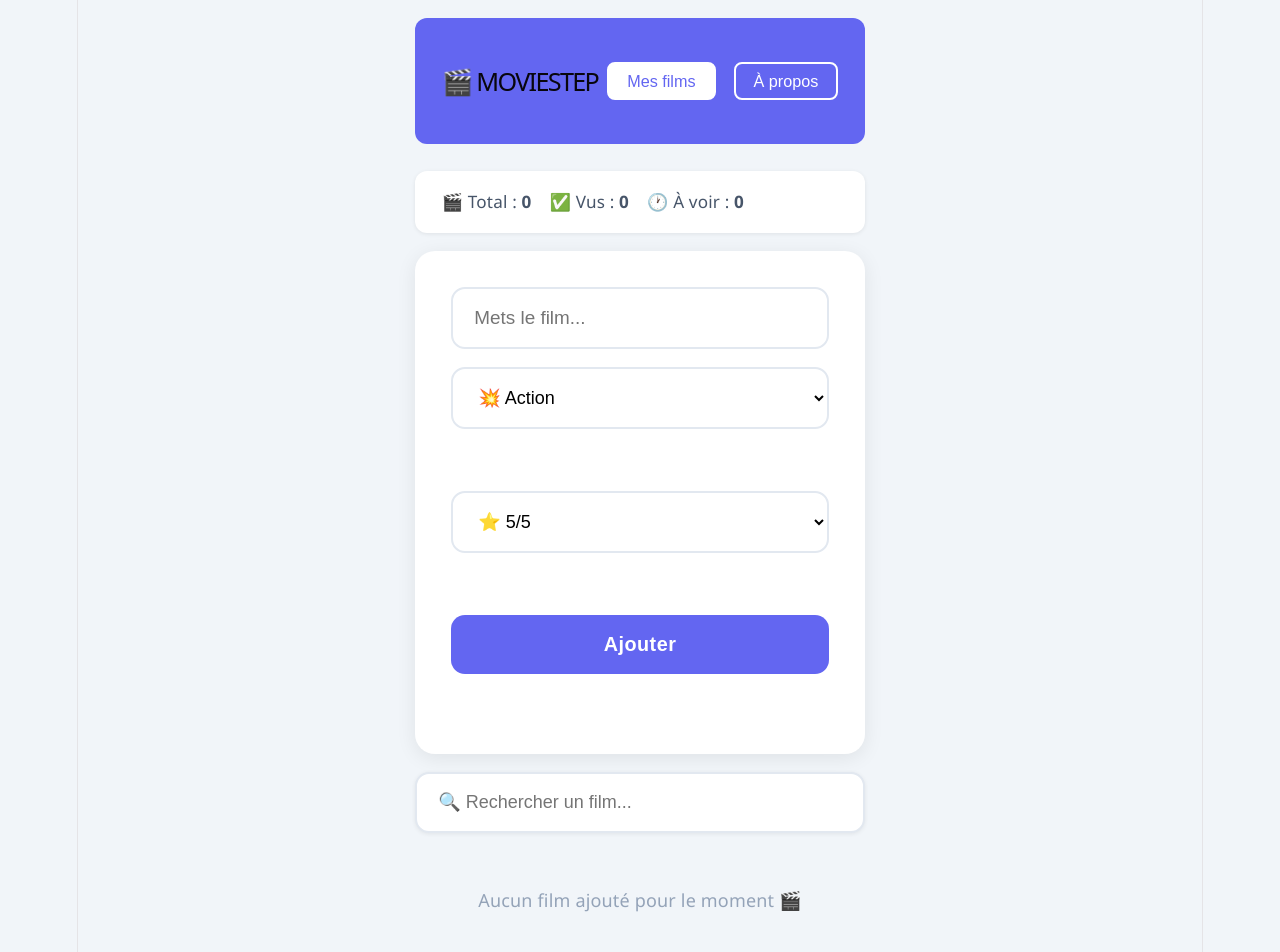
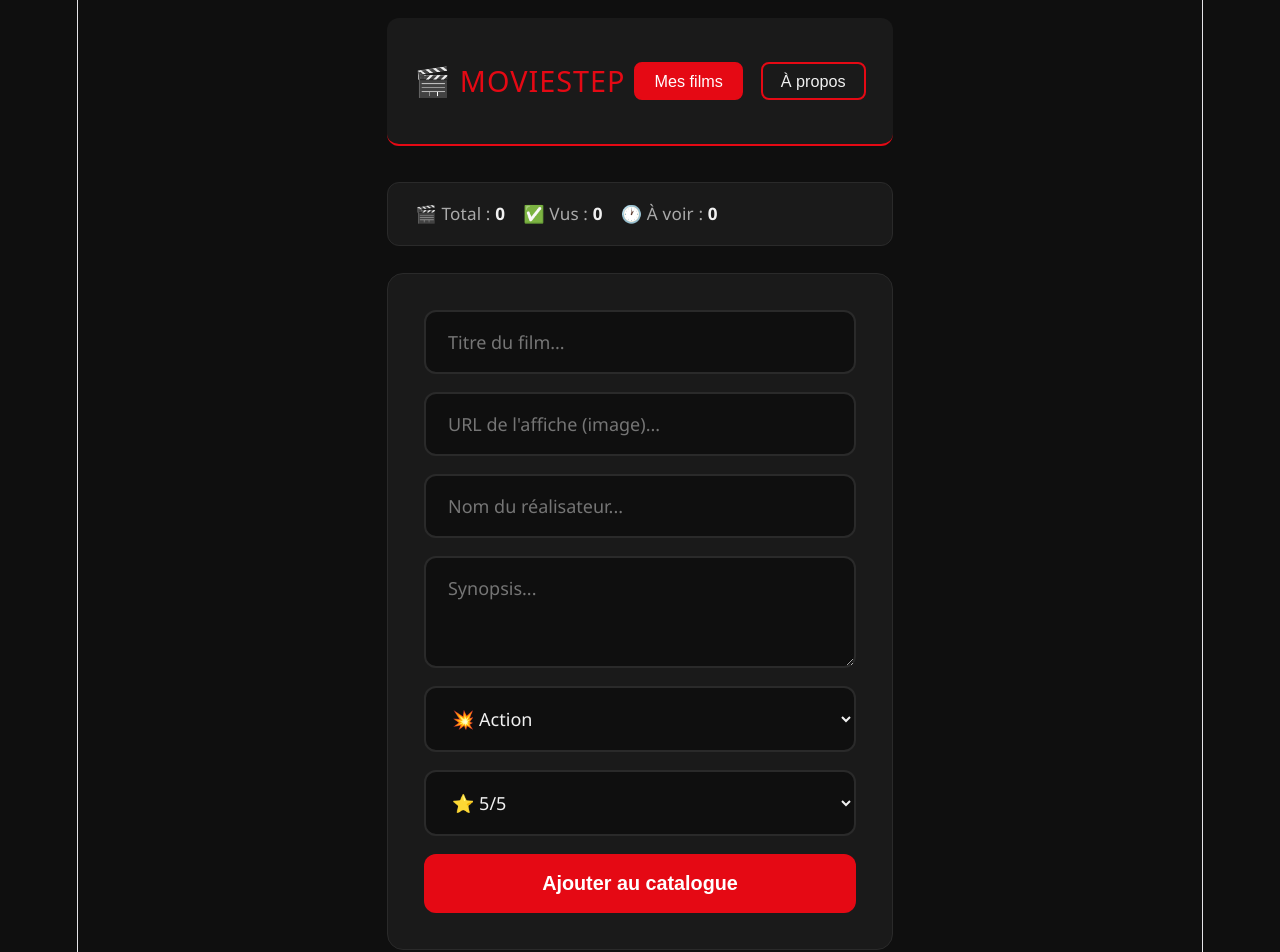
Before and after one commit to nonody08/moviestep, a React (Vite) app: page / in a window 1280 px wide. Shown: the top 952 px of the page. Built offline with nearby package versions, Linux system fonts and the light colour scheme.

Commit message:
ajout du catalogue

```diff
--- a/src/App.css
+++ b/src/App.css
@@ -6,12 +6,12 @@
 
 body {
   font-family: "Segoe UI", sans-serif;
-  background: #f1f5f9;
-  color: #1e293b;
+  background: #0f0f0f;
+  color: #f1f1f1;
 }
 
 .app {
-  max-width: 700px;
+  max-width: 1200px;
   margin: 0 auto;
   padding: 1rem;
 }
@@ -22,22 +22,26 @@ body {
   justify-content: space-between;
   align-items: center;
   padding: 1rem 1.5rem;
-  background: #6366f1;
-  color: white;
+  background: #1a1a1a;
+  border-bottom: 2px solid #e50914;
+  margin-bottom: 2rem;
   border-radius: 12px;
-  margin-bottom: 1.5rem;
   flex-wrap: wrap;
   gap: 0.5rem;
 }
 
-.header h1 { font-size: 1.4rem; }
+.header h1 {
+  font-size: 1.6rem;
+  color: #e50914;
+  letter-spacing: 1px;
+}
 
 .header nav { display: flex; gap: 0.5rem; }
 
 .header button {
   background: transparent;
-  border: 2px solid white;
-  color: white;
+  border: 2px solid #e50914;
+  color: #f1f1f1;
   padding: 0.4rem 1rem;
   border-radius: 8px;
   cursor: pointer;
@@ -47,245 +51,298 @@ body {
 
 .header button.active,
 .header button:hover {
-  background: white;
-  color: #6366f1;
+  background: #e50914;
+  color: white;
 }
 
 /* Main */
-.main { display: flex; flex-direction: column; gap: 1rem; }
+.main { display: flex; flex-direction: column; gap: 1.5rem; }
 
 /* Stats */
 .stats {
   display: flex;
   gap: 1rem;
   flex-wrap: wrap;
-  background: white;
+  background: #1a1a1a;
   padding: 1rem 1.5rem;
   border-radius: 12px;
-  box-shadow: 0 1px 4px rgba(0,0,0,0.08);
+  border: 1px solid #2a2a2a;
 }
 
-.stats span { font-size: 0.95rem; color: #475569; }
+.stats span { font-size: 0.95rem; color: #aaa; }
+.stats strong { color: #f1f1f1; }
 
 /* Form */
 .task-form {
   display: flex;
   flex-direction: column;
   gap: 1rem;
-  background: white;
+  background: #1a1a1a;
   padding: 2rem;
-  border-radius: 20px;
-  box-shadow: 0 4px 20px rgba(0, 0, 0, 0.08);
+  border-radius: 16px;
+  border: 1px solid #2a2a2a;
 }
 
-.task-form input {
-  width: 100%;
-  padding: 1rem 1.2rem;
-  border: 2px solid #e2e8f0;
-  border-radius: 14px;
-  font-size: 1.05rem;
-  outline: none;
-  transition: border 0.2s, box-shadow 0.2s;
-}
-
-.task-form input:focus {
-  border-color: #6366f1;
-  box-shadow: 0 0 0 4px rgba(99, 102, 241, 0.1);
-}
-
+.task-form input,
+.task-form textarea,
 .task-form select {
   width: 100%;
   padding: 1rem 1.2rem;
-  border: 2px solid #e2e8f0;
-  border-radius: 14px;
+  border: 2px solid #2a2a2a;
+  border-radius: 12px;
   font-size: 1rem;
   outline: none;
-  cursor: pointer;
-  background: white;
+  background: #0f0f0f;
+  color: #f1f1f1;
   transition: border 0.2s;
+  font-family: "Segoe UI", sans-serif;
 }
 
+.task-form input:focus,
+.task-form textarea:focus,
 .task-form select:focus {
-  border-color: #6366f1;
-  box-shadow: 0 0 0 4px rgba(99, 102, 241, 0.1);
+  border-color: #e50914;
 }
+
+.task-form select option { background: #1a1a1a; }
 
 .task-form button {
   width: 100%;
   padding: 1rem;
-  background: #6366f1;
+  background: #e50914;
   color: white;
   border: none;
-  border-radius: 14px;
+  border-radius: 12px;
   cursor: pointer;
   font-size: 1.1rem;
-  font-weight: 600;
-  letter-spacing: 0.5px;
+  font-weight: 700;
   transition: background 0.2s, transform 0.1s;
 }
 
 .task-form button:hover {
-  background: #4f46e5;
+  background: #b20710;
   transform: translateY(-1px);
 }
 
-.task-form button:active {
-  transform: translateY(0);
+/* Search */
+.search-input {
+  width: 100%;
+  padding: 1rem 1.2rem;
+  border: 2px solid #2a2a2a;
+  border-radius: 12px;
+  font-size: 1rem;
+  outline: none;
+  margin-bottom: 1.5rem;
+  background: #1a1a1a;
+  color: #f1f1f1;
+  transition: border 0.2s;
 }
 
-/* Task List */
-.task-list {
-  list-style: none;
+.search-input:focus { border-color: #e50914; }
+
+/* Grid */
+.film-grid {
+  display: grid;
+  grid-template-columns: repeat(auto-fill, minmax(220px, 1fr));
+  gap: 1.5rem;
+}
+
+/* Card */
+.film-card {
+  background: #1a1a1a;
+  border-radius: 12px;
+  overflow: hidden;
+  border: 1px solid #2a2a2a;
+  transition: transform 0.2s, box-shadow 0.2s;
+  display: flex;
+  flex-direction: column;
+}
+
+.film-card:hover {
+  transform: translateY(-4px);
+  box-shadow: 0 8px 30px rgba(229, 9, 20, 0.2);
+}
+
+.film-card.card-vu { opacity: 0.6; }
+
+.card-image-wrapper {
+  position: relative;
+  width: 100%;
+  height: 300px;
+  background: #0f0f0f;
+}
+
+.card-image {
+  width: 100%;
+  height: 100%;
+  object-fit: cover;
+}
+
+.card-no-image {
+  width: 100%;
+  height: 100%;
+  display: flex;
+  align-items: center;
+  justify-content: center;
+  font-size: 4rem;
+  background: #111;
+}
+
+.card-statut {
+  position: absolute;
+  top: 8px;
+  right: 8px;
+  font-size: 0.75rem;
+  padding: 0.3rem 0.6rem;
+  border-radius: 20px;
+  font-weight: 700;
+}
+
+.card-statut.vu { background: #dcfce7; color: #16a34a; }
+.card-statut.a-voir { background: #1a1a1a; color: #aaa; border: 1px solid #aaa; }
+
+.card-body {
+  padding: 1rem;
+  display: flex;
+  flex-direction: column;
+  gap: 0.5rem;
+  flex: 1;
+}
+
+.card-titre {
+  font-size: 1rem;
+  font-weight: 700;
+  color: #f1f1f1;
+}
+
+.card-realisateur {
+  font-size: 0.8rem;
+  color: #aaa;
+}
+
+.card-synopsis {
+  font-size: 0.82rem;
+  color: #bbb;
+  line-height: 1.5;
+  display: -webkit-box;
+  -webkit-line-clamp: 3;
+  line-clamp: 3;
+  -webkit-box-orient: vertical;
+  overflow: hidden;
+}
+.card-footer {
+  display: flex;
+  justify-content: space-between;
+  align-items: center;
+  margin-top: auto;
+  padding-top: 0.5rem;
+  border-top: 1px solid #2a2a2a;
+}
+
+.card-note { font-size: 0.8rem; }
+
+.card-actions {
+  display: flex;
+  gap: 0.3rem;
+}
+
+.card-actions button {
+  background: none;
+  border: none;
+  cursor: pointer;
+  font-size: 1rem;
+  opacity: 0.7;
+  transition: opacity 0.2s;
+}
+
+.card-actions button:hover { opacity: 1; }
+
+/* Edit mode */
+.card-edit {
+  background: #1a1a1a;
+  border-radius: 12px;
+  padding: 1rem;
+  border: 2px solid #e50914;
   display: flex;
   flex-direction: column;
   gap: 0.5rem;
 }
 
-.task-item {
-  display: flex;
-  align-items: center;
-  gap: 0.75rem;
-  background: white;
-  padding: 0.8rem 1rem;
+.edit-input {
+  width: 100%;
+  padding: 0.6rem 0.8rem;
+  border: 2px solid #2a2a2a;
   border-radius: 10px;
-  box-shadow: 0 1px 4px rgba(0,0,0,0.07);
-  transition: opacity 0.2s;
+  font-size: 0.9rem;
+  outline: none;
+  background: #0f0f0f;
+  color: #f1f1f1;
+  font-family: "Segoe UI", sans-serif;
 }
 
-.task-item.done { opacity: 0.5; }
-
-.task-item.done .task-title { text-decoration: line-through; }
-
-.task-title {
-  flex: 1;
+.edit-select {
+  width: 100%;
+  padding: 0.6rem;
+  border: 2px solid #2a2a2a;
+  border-radius: 10px;
+  font-size: 0.9rem;
+  outline: none;
+  background: #0f0f0f;
+  color: #f1f1f1;
   cursor: pointer;
-  font-size: 0.95rem;
 }
 
-.delete-btn {
-  background: none;
-  border: none;
-  cursor: pointer;
-  font-size: 1.1rem;
-  opacity: 0.6;
-  transition: opacity 0.2s;
-}
-
-.delete-btn:hover { opacity: 1; }
-
-.empty { text-align: center; color: #94a3b8; padding: 2rem; }
-
-/* About */
-.about { background: white; padding: 1.5rem; border-radius: 12px; }
-
-.about h2 { margin-bottom: 1rem; color: #6366f1; }
-
-.about p { margin-bottom: 1rem; line-height: 1.6; }
-
-.about ul { padding-left: 1.2rem; line-height: 2; }
-
-/* Responsive */
-@media (max-width: 500px) {
-  .header { flex-direction: column; text-align: center; }
-  .stats { flex-direction: column; gap: 0.5rem; }
-}
-
-/* Films */
-.genre-emoji { font-size: 1.2rem; }
-
-.etoiles { font-size: 0.8rem; }
-
-.statut {
-  font-size: 0.8rem;
-  padding: 0.2rem 0.6rem;
-  border-radius: 20px;
-  font-weight: 600;
-}
-
-.statut.vu {
-  background: #dcfce7;
-  color: #16a34a;
-}
-
-.statut.a-voir {
-  background: #fef9c3;
-  color: #ca8a04;
-}
-/* Recherche */
-.search-input {
-  width: 100%;
-  padding: 1rem 1.2rem;
-  border: 2px solid #e2e8f0;
-  border-radius: 14px;
-  font-size: 1rem;
-  outline: none;
-  margin-bottom: 1rem;
-  transition: border 0.2s, box-shadow 0.2s;
-  background: white;
-  box-shadow: 0 1px 4px rgba(0,0,0,0.07);
-}
-
-.search-input:focus {
-  border-color: #6366f1;
-  box-shadow: 0 0 0 4px rgba(99, 102, 241, 0.1);
-}
-
-/* Edition */
-.edit-mode {
-  flex-wrap: wrap;
+.edit-actions {
+  display: flex;
   gap: 0.5rem;
 }
 
-.edit-input {
+.save-btn {
   flex: 1;
-  min-width: 120px;
-  padding: 0.5rem 0.8rem;
-  border: 2px solid #6366f1;
-  border-radius: 10px;
-  font-size: 0.95rem;
-  outline: none;
-}
-
-.edit-select {
-  padding: 0.5rem;
-  border: 2px solid #e2e8f0;
-  border-radius: 10px;
-  font-size: 0.9rem;
-  outline: none;
-  cursor: pointer;
-}
-
-.edit-btn {
-  background: none;
-  border: none;
-  cursor: pointer;
-  font-size: 1.1rem;
-  opacity: 0.6;
-  transition: opacity 0.2s;
-}
-
-.edit-btn:hover { opacity: 1; }
-
-.save-btn {
-  background: #6366f1;
+  background: #e50914;
   color: white;
   border: none;
-  padding: 0.4rem 0.8rem;
+  padding: 0.6rem;
   border-radius: 8px;
   cursor: pointer;
-  font-size: 0.9rem;
+  font-weight: 600;
   transition: background 0.2s;
 }
 
-.save-btn:hover { background: #4f46e5; }
+.save-btn:hover { background: #b20710; }
 
 .cancel-btn {
-  background: none;
+  background: #2a2a2a;
+  color: #f1f1f1;
   border: none;
+  padding: 0.6rem 1rem;
+  border-radius: 8px;
   cursor: pointer;
-  font-size: 1rem;
-  opacity: 0.6;
-  transition: opacity 0.2s;
+  transition: background 0.2s;
 }
 
-.cancel-btn:hover { opacity: 1; }
+.cancel-btn:hover { background: #3a3a3a; }
+
+.empty { text-align: center; color: #555; padding: 3rem; font-size: 1.1rem; }
+
+/* About */
+.about {
+  background: #1a1a1a;
+  padding: 2rem;
+  border-radius: 12px;
+  border: 1px solid #2a2a2a;
+}
+
+.about h2 { margin-bottom: 1rem; color: #e50914; }
+
+.about p { margin-bottom: 1rem; line-height: 1.6; color: #bbb; }
+
+.about ul { padding-left: 1.2rem; line-height: 2; color: #bbb; }
+
+/* Responsive */
+@media (max-width: 600px) {
+  .header { flex-direction: column; text-align: center; }
+  .stats { flex-direction: column; gap: 0.5rem; }
+  .film-grid { grid-template-columns: repeat(auto-fill, minmax(160px, 1fr)); }
+  .card-image-wrapper { height: 220px; }
+}
--- a/src/components/TaskForm.jsx
+++ b/src/components/TaskForm.jsx
@@ -4,42 +4,65 @@ function FilmForm({ onAdd }) {
   const [titre, setTitre] = useState("");
   const [genre, setGenre] = useState("action");
   const [note, setNote] = useState("5");
+  const [image, setImage] = useState("");
+  const [synopsis, setSynopsis] = useState("");
+  const [realisateur, setRealisateur] = useState("");
 
   const handleSubmit = (e) => {
     e.preventDefault();
     if (!titre.trim()) return;
-    onAdd({ titre, genre, note });
+    onAdd({ titre, genre, note, image, synopsis, realisateur });
     setTitre("");
     setGenre("action");
     setNote("5");
+    setImage("");
+    setSynopsis("");
+    setRealisateur("");
   };
 
   return (
     <form className="task-form" onSubmit={handleSubmit}>
       <input
         type="text"
-        placeholder="Mets le film..."
+        placeholder="Titre du film..."
         value={titre}
         onChange={(e) => setTitre(e.target.value)}
       />
-
+      <input
+        type="text"
+        placeholder="URL de l'affiche (image)..."
+        value={image}
+        onChange={(e) => setImage(e.target.value)}
+      />
+      <input
+        type="text"
+        placeholder="Nom du réalisateur..."
+        value={realisateur}
+        onChange={(e) => setRealisateur(e.target.value)}
+      />
+      <textarea
+        placeholder="Synopsis..."
+        value={synopsis}
+        onChange={(e) => setSynopsis(e.target.value)}
+        rows={3}
+      />
       <select value={genre} onChange={(e) => setGenre(e.target.value)}>
         <option value="action">💥 Action</option>
         <option value="comédie">😂 Comédie</option>
-        <option value="thriller">🔪 Thriller</option>
         <option value="horreur">👻 Horreur</option>
         <option value="romance">❤️ Romance</option>
         <option value="sci-fi">🚀 Sci-Fi</option>
         <option value="documentaire">🎥 Documentaire</option>
-      </select><br />
+        <option value="thriller">🔪 Thriller</option>
+      </select>
       <select value={note} onChange={(e) => setNote(e.target.value)}>
         <option value="1">⭐ 1/5</option>
         <option value="2">⭐ 2/5</option>
         <option value="3">⭐ 3/5</option>
         <option value="4">⭐ 4/5</option>
         <option value="5">⭐ 5/5</option>
-      </select><br />
-      <button type="submit">Ajouter</button><br />
+      </select>
+      <button type="submit">Ajouter au catalogue</button>
     </form>
   );
 }
--- a/src/components/TaskItem.jsx
+++ b/src/components/TaskItem.jsx
@@ -5,30 +5,43 @@ function TaskItem({ film, onToggle, onDelete, onEdit }) {
   const [titre, setTitre] = useState(film.titre);
   const [genre, setGenre] = useState(film.genre);
   const [note, setNote] = useState(film.note);
-
-  const genreEmojis = {
-    action: "💥",
-    comédie: "😂",
-    thriller: "🧠",
-    horreur: "👻",
-    romance: "❤️",
-    "sci-fi": "🚀",
-    documentaire: "🎥",
-  };
+  const [image, setImage] = useState(film.image);
+  const [synopsis, setSynopsis] = useState(film.synopsis);
+  const [realisateur, setRealisateur] = useState(film.realisateur);
 
   const handleSave = () => {
     if (!titre.trim()) return;
-    onEdit(film.id, { titre, genre, note });
+    onEdit(film.id, { titre, genre, note, image, synopsis, realisateur });
     setEnEdition(false);
   };
 
   if (enEdition) {
     return (
-      <li className="task-item edit-mode">
+      <div className="card-edit">
         <input
           className="edit-input"
           value={titre}
+          placeholder="Titre"
           onChange={(e) => setTitre(e.target.value)}
+        />
+        <input
+          className="edit-input"
+          value={image}
+          placeholder="URL image"
+          onChange={(e) => setImage(e.target.value)}
+        />
+        <input
+          className="edit-input"
+          value={realisateur}
+          placeholder="Réalisateur"
+          onChange={(e) => setRealisateur(e.target.value)}
+        />
+        <textarea
+          className="edit-input"
+          value={synopsis}
+          placeholder="Synopsis"
+          rows={3}
+          onChange={(e) => setSynopsis(e.target.value)}
         />
         <select
           className="edit-select"
@@ -41,6 +54,7 @@ function TaskItem({ film, onToggle, onDelete, onEdit }) {
           <option value="romance">❤️ Romance</option>
           <option value="sci-fi">🚀 Sci-Fi</option>
           <option value="documentaire">🎥 Documentaire</option>
+          <option value="thriller">🔪 Thriller</option>
         </select>
         <select
           className="edit-select"
@@ -53,25 +67,42 @@ function TaskItem({ film, onToggle, onDelete, onEdit }) {
           <option value="4">⭐ 4/5</option>
           <option value="5">⭐ 5/5</option>
         </select>
-        <button className="save-btn" onClick={handleSave}>💾</button>
-        <button className="cancel-btn" onClick={() => setEnEdition(false)}>✖️</button>
-      </li>
+        <div className="edit-actions">
+          <button className="save-btn" onClick={handleSave}>💾 Sauvegarder</button>
+          <button className="cancel-btn" onClick={() => setEnEdition(false)}>✖️ Annuler</button>
+        </div>
+      </div>
     );
   }
 
   return (
-    <li className={`task-item ${film.statut === "vu" ? "done" : ""}`}>
-      <span className="genre-emoji">{genreEmojis[film.genre]}</span>
-      <span className="task-title" onClick={() => onToggle(film.id)}>
-        {film.titre}
-      </span>
-      <span className="etoiles">{"⭐".repeat(Number(film.note))}</span>
-      <span className={`statut ${film.statut === "vu" ? "vu" : "a-voir"}`}>
-        {film.statut === "vu" ? "✅ Vu" : "🕐 À voir"}
-      </span>
-      <button className="edit-btn" onClick={() => setEnEdition(true)}>✏️</button>
-      <button className="delete-btn" onClick={() => onDelete(film.id)}>🗑️</button>
-    </li>
+    <div className={`film-card ${film.statut === "vu" ? "card-vu" : ""}`}>
+      <div className="card-image-wrapper">
+        {film.image ? (
+          <img src={film.image} alt={film.titre} className="card-image" />
+        ) : (
+          <div className="card-no-image">🎬</div>
+        )}
+        <span className={`card-statut ${film.statut === "vu" ? "vu" : "a-voir"}`}>
+          {film.statut === "vu" ? "✅ Vu" : "🕐 À voir"}
+        </span>
+      </div>
+      <div className="card-body">
+        <h3 className="card-titre">{film.titre}</h3>
+        <p className="card-realisateur">🎥 {film.realisateur}</p>
+        <p className="card-synopsis">{film.synopsis}</p>
+        <div className="card-footer">
+          <span className="card-note">{"⭐".repeat(Number(film.note))}</span>
+          <div className="card-actions">
+            <button onClick={() => onToggle(film.id)}>
+              {film.statut === "vu" ? "↩️" : "✅"}
+            </button>
+            <button onClick={() => setEnEdition(true)}>✏️</button>
+            <button onClick={() => onDelete(film.id)}>🗑️</button>
+          </div>
+        </div>
+      </div>
+    </div>
   );
 }
 
--- a/src/components/TaskList.jsx
+++ b/src/components/TaskList.jsx
@@ -17,15 +17,14 @@ function FilmList({ films, onToggle, onDelete, onEdit }) {
         value={recherche}
         onChange={(e) => setRecherche(e.target.value)}
       />
-
       {filmsFiltres.length === 0 ? (
         <p className="empty">
           {films.length === 0
-            ? "Aucun film ajouté pour le moment 🎬"
+            ? "Aucun film dans le catalogue 🎬"
             : "Aucun film ne correspond à ta recherche 🔍"}
         </p>
       ) : (
-        <ul className="task-list">
+        <div className="film-grid">
           {filmsFiltres.map((film) => (
             <TaskItem
               key={film.id}
@@ -35,7 +34,7 @@ function FilmList({ films, onToggle, onDelete, onEdit }) {
               onEdit={onEdit}
             />
           ))}
-        </ul>
+        </div>
       )}
     </div>
   );
```
